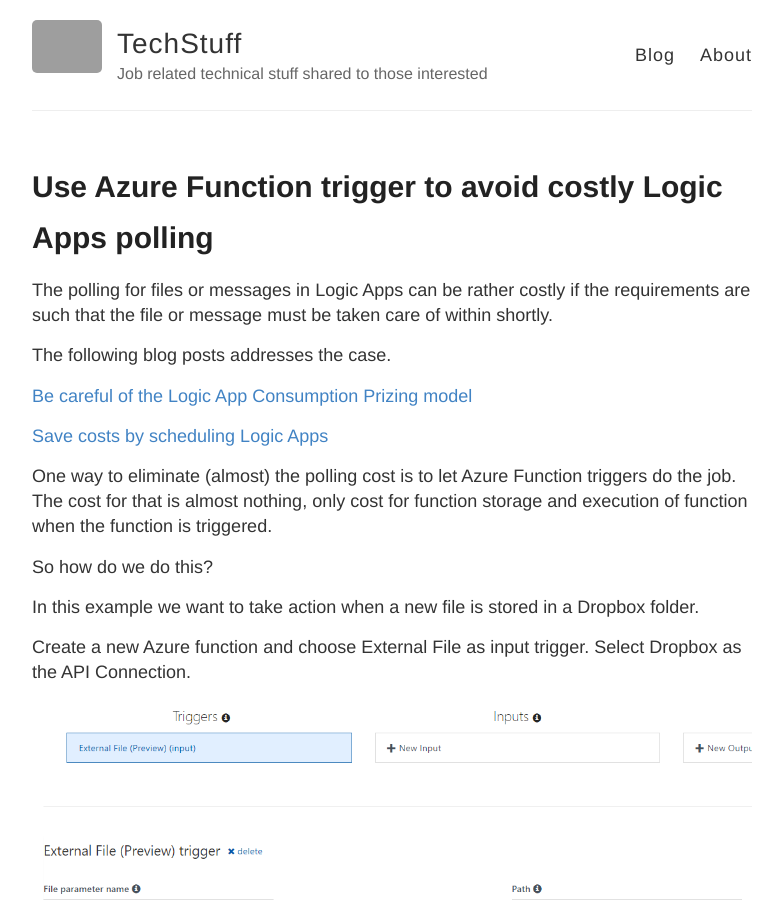
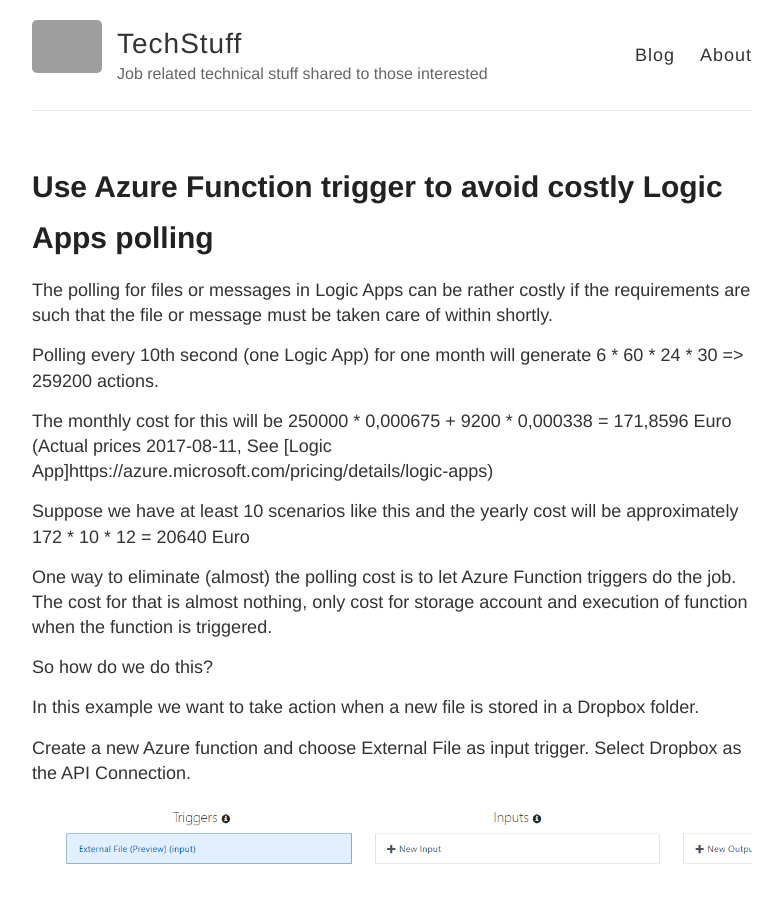
Before and after one commit to bejo73/bejo73.github.io, a Jekyll site: the page built from _posts/2017-08-10-Use-Azure-Function-trigger-to-avoid-costly-Logic-Apps-polling.md, in a window 1280 px wide and 900 px high. Shown: the whole window, without its empty margins (248-1031 px from the left). Built offline with Jekyll 4.4.1, drawn with Linux system fonts in a browser that asks for light colours; some of the changed text lies outside the part shown; grey boxes are pictures that could not be loaded.

Commit message:
Added cost example

```diff
--- a/_posts/2017-08-10-Use-Azure-Function-trigger-to-avoid-costly-Logic-Apps-polling.md
+++ b/_posts/2017-08-10-Use-Azure-Function-trigger-to-avoid-costly-Logic-Apps-polling.md
@@ -7,14 +7,17 @@
 if the requirements are such that the file or message must be taken
 care of within shortly.
 
-The following blog posts addresses the case.
+Polling every 10th second (one Logic App) for one month will generate
+6 * 60 * 24 * 30 => 259200 actions.
 
-[Be careful of the Logic App Consumption Prizing model](https://peter.intheazuresky.com/2017/02/24/be-careful-of-the-logic-app-consumption-prizing-model/){:target="_blank"}
+The monthly cost for this will be 250000 * 0,000675 + 9200 * 0,000338 = 171,8596 Euro
+(Actual prices 2017-08-11, See [Logic App]https://azure.microsoft.com/pricing/details/logic-apps)
 
-[Save costs by scheduling Logic Apps](https://www.codit.eu/blog/2017/03/23/save-costs-by-scheduling-logic-apps/){:target="_blank"}
+Suppose we have at least 10 scenarios like this and the yearly cost will be
+approximately 172 * 10 * 12 = 20640 Euro
 
 One way to eliminate (almost) the polling cost is to let Azure Function triggers do the job.
-The cost for that is almost nothing, only cost for function storage and execution
+The cost for that is almost nothing, only cost for storage account and execution
 of function when the function is triggered.
 
 So how do we do this?
@@ -38,3 +41,10 @@
 ![Logic Apps Designer](/images/blog/blog_2017-08-10-logicapps_designer.png)
 
 ![Logic Apps Codeview](/images/blog/blog_2017-08-10-logicapps_codeview.png)
+
+Other blog posts addresses the Logic App polling case.
+
+[Be careful of the Logic App Consumption Prizing model](https://peter.intheazuresky.com/2017/02/24/be-careful-of-the-logic-app-consumption-prizing-model/){:target="_blank"}
+
+[Save costs by scheduling Logic Apps](https://www.codit.eu/blog/2017/03/23/save-costs-by-scheduling-logic-a
+pps/){:target="_blank"}
```
